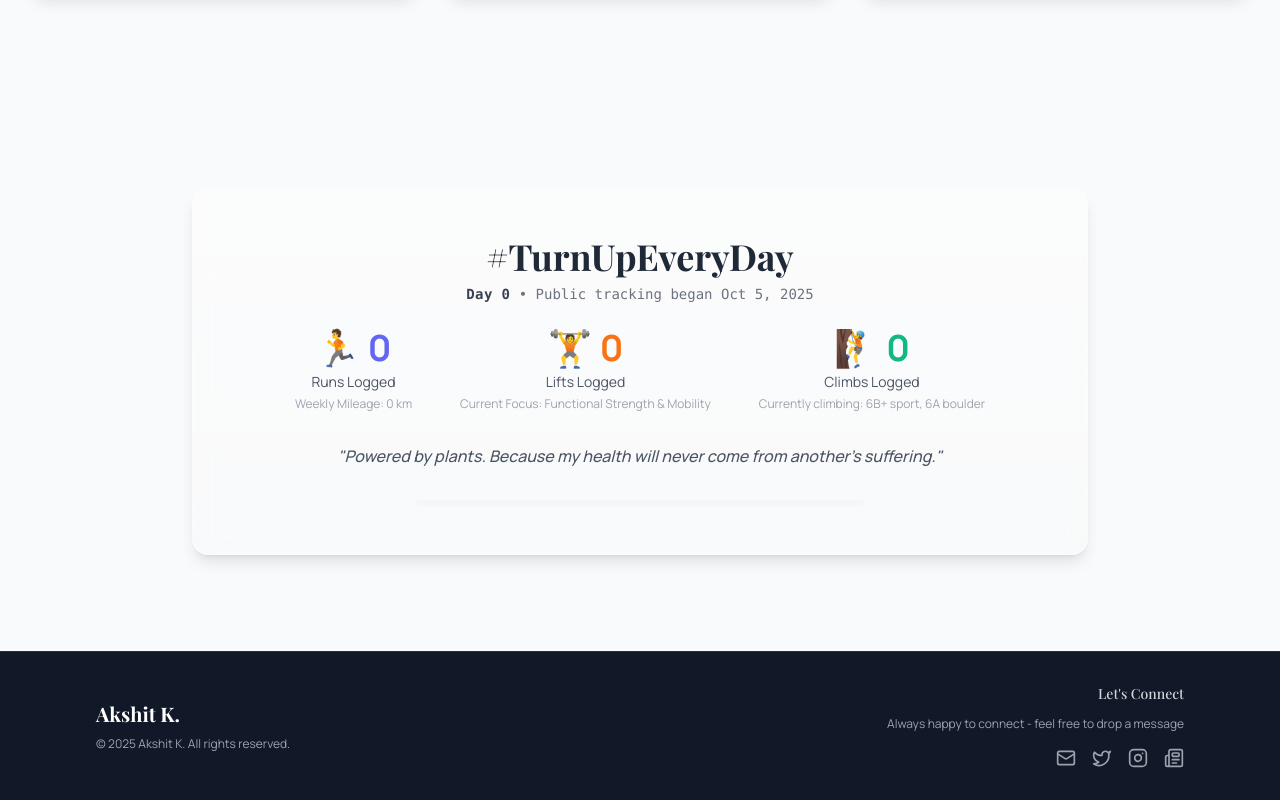
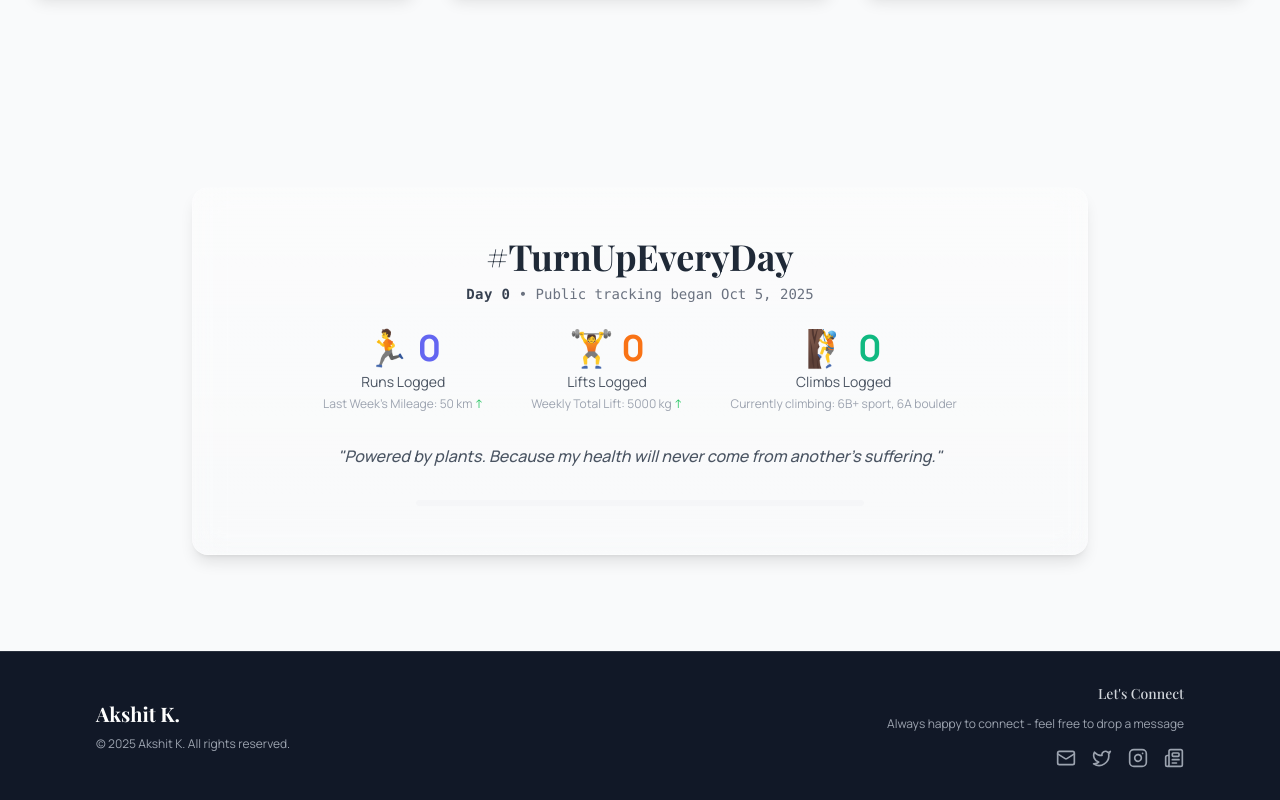
Before and after one commit to ZZQUARK/personal-website, a Next.js app: page /adventures in a window 1280 px wide. Shown: the part 693-1493 px from the top of the page. Built offline with nearby package versions, Linux system fonts and the light colour scheme.

Commit message:
feat(adventures): enhance TurnUp teaser stats with dynamic sublines

```diff
--- a/src/components/AdventuresPageClient.tsx
+++ b/src/components/AdventuresPageClient.tsx
@@ -48,8 +48,8 @@ function TurnUpTeaserSection() {
       </p>
 
       <div className="flex flex-wrap justify-center gap-12 mb-8">
-        <Stat title="Runs Logged" value={0} icon="🏃" subline="Weekly Mileage: 0 km" colorClass="text-indigo-500" />
-        <Stat title="Lifts Logged" value={0} icon="🏋️" subline="Current Focus: Functional Strength & Mobility" colorClass="text-orange-500" />
+        <Stat title="Runs Logged" value={0} icon="🏃" subline={<>Last Week's Mileage: 50 km <span className="text-green-500">↑</span></>} colorClass="text-indigo-500" />
+        <Stat title="Lifts Logged" value={0} icon="🏋️" subline={<>Weekly Total Lift: 5000 kg <span className="text-green-500">↑</span></>} colorClass="text-orange-500" />
         <Stat title="Climbs Logged" value={0} icon="🧗" subline="Currently climbing: 6B+ sport, 6A boulder" colorClass="text-emerald-500" />
       </div>
 
```
